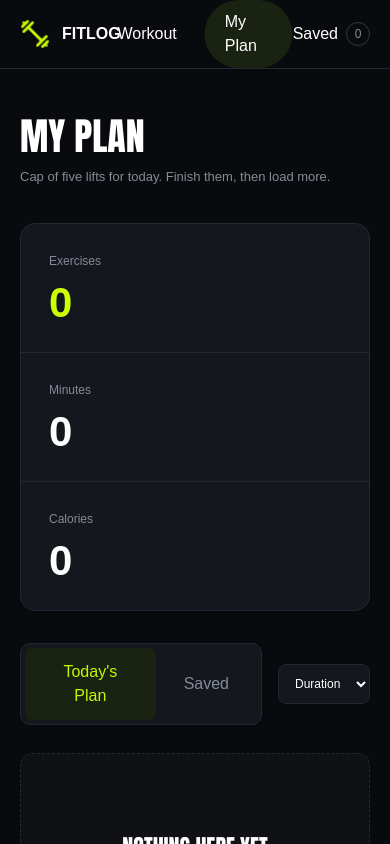
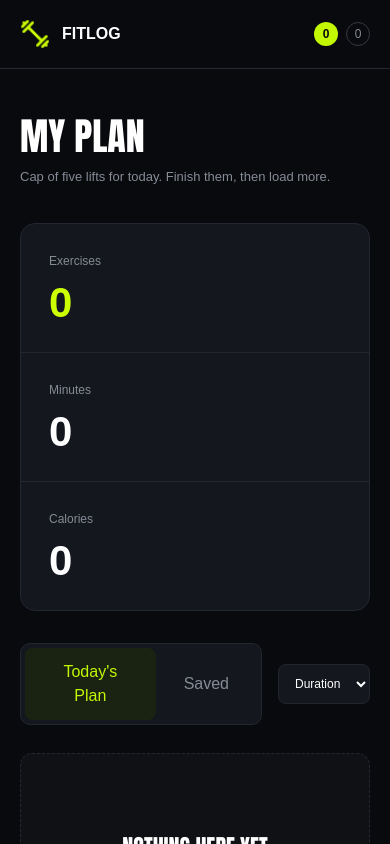
Before and after one commit to imran-hossain-10/fit-logo, a Next.js app: page /my-plan in a window 390 px wide. Shown: the top 844 px of the page. Built offline with nearby package versions, Linux system fonts and the light colour scheme.

Commit message:
fix: prevent navbar overlap on small screens

```diff
--- a/src/components/Navbar.tsx
+++ b/src/components/Navbar.tsx
@@ -34,7 +34,7 @@ export default function Navbar() {
           </span>
         </Link>
 
-        <nav className="absolute left-1/2 flex -translate-x-1/2 items-center gap-2">
+        <nav className="absolute left-1/2 hidden -translate-x-1/2 items-center gap-2 md:flex">
           <Link
             href="/#library"
             className={`rounded-full px-5 py-2.5 text-[18px] transition ${
@@ -58,12 +58,12 @@ export default function Navbar() {
           </Link>
         </nav>
 
-        <div className="flex items-center gap-5">
+        <div className="flex items-center gap-2 sm:gap-5">
           <Link
             href="/my-plan"
             className="flex items-center gap-2 text-[18px] text-white"
           >
-            <span>Plan</span>
+            <span className="hidden sm:inline">Plan</span>
 
             <span className="flex h-6 min-w-6 items-center justify-center rounded-full bg-[#C2F800] px-1 text-[12px] font-bold text-[#090a0d]">
               {plan.length}
@@ -74,7 +74,7 @@ export default function Navbar() {
             href="/my-plan"
             className="flex items-center gap-2 text-[18px] text-white"
           >
-            <span>Saved</span>
+            <span className="hidden sm:inline">Saved</span>
 
             <span className="flex h-6 min-w-6 items-center justify-center rounded-full border border-[#343942] px-1 text-[12px] text-[#858b96]">
               {saved.length}
```
